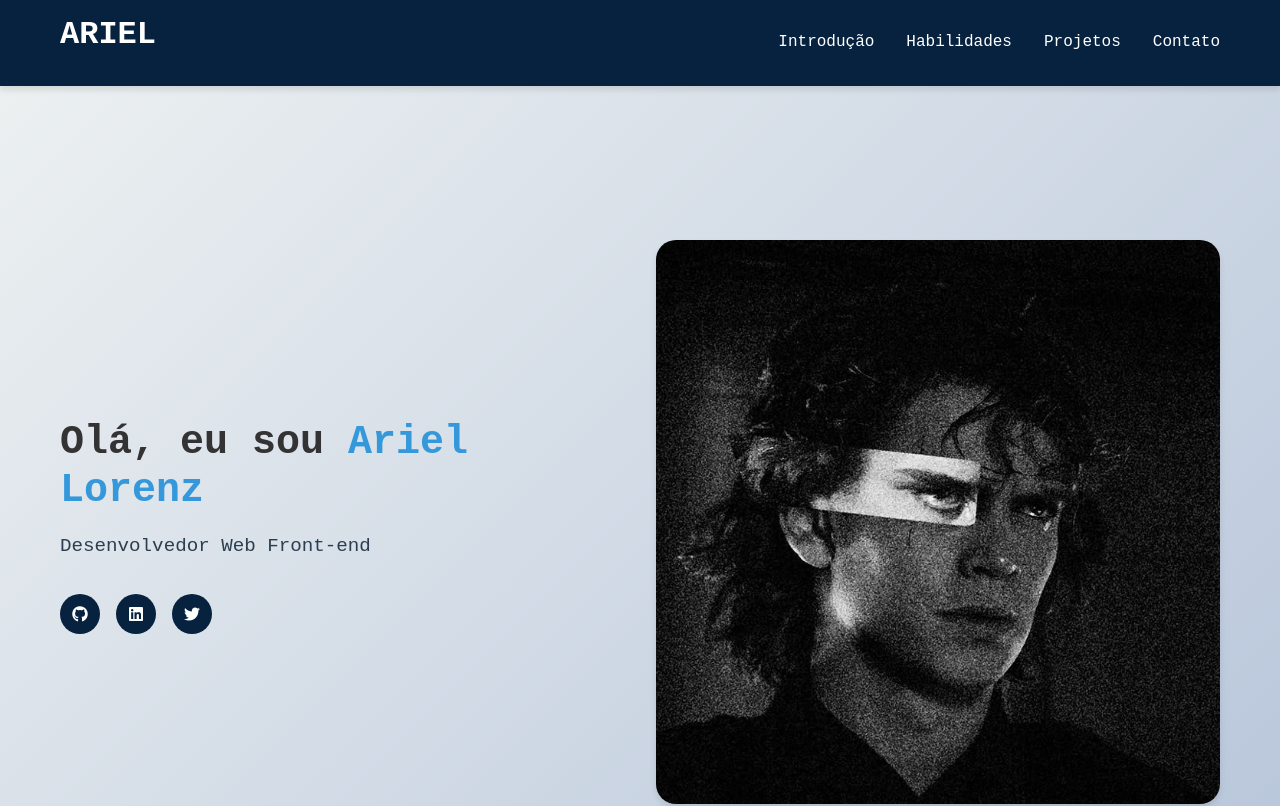
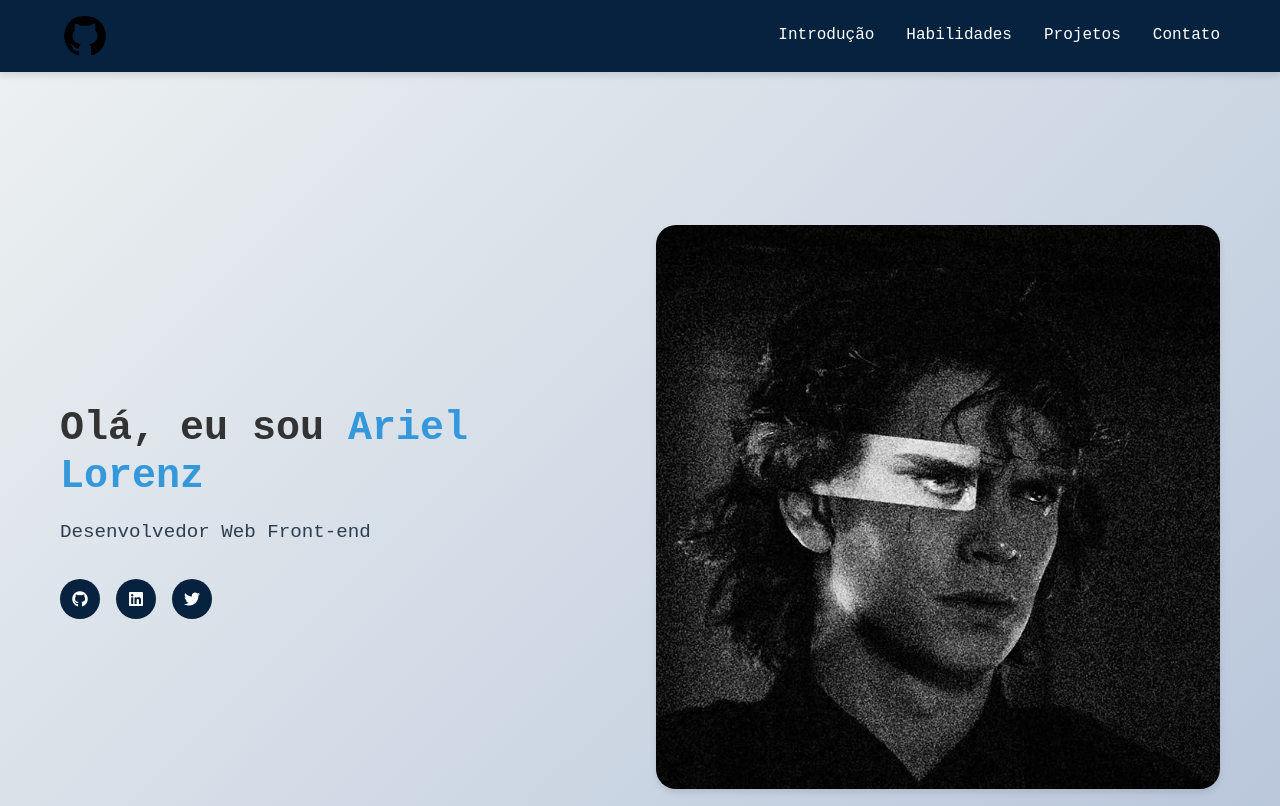
Before and after one commit to ARIELLO24/Portifolio-2025v2, a plain HTML site: page view/index.html in a window 1280 px wide. Shown: the top 806 px of the page. Drawn offline with Linux system fonts and the light colour scheme.

Commit message:
ADD:imagem e  tals

```diff
--- a/styles/style.css
+++ b/styles/style.css
@@ -49,6 +49,20 @@ a {
 a:hover {
     color: var(--accent-color);
 }
+
+.header-content {
+    display: flex;
+    align-items: center;
+    gap: 0px;
+}
+
+.logo-img {
+    width: 50px;
+    height: 40px;
+    border-radius: 50%;
+    object-fit: cover;
+}
+
 
 .btn {
     display: inline-block;
--- a/view/index.html
+++ b/view/index.html
@@ -11,8 +11,8 @@
 
 <body>
     <header>
-        <div class="container">
-            <h1>ARIEL</h1>
+        <div class="container header-content">
+            <img src="/assets/IconGit.png" alt="Logo ou foto" class="logo-img" />
             <nav>
                 <ul>
                     <li><a href="#introducao">Introdução</a></li>
@@ -26,6 +26,7 @@
             </nav>
         </div>
     </header>
+
 
     <main>
         <section id="introducao" class="hero">
```
Also changed, not shown: assets/IconGit.png (added).
